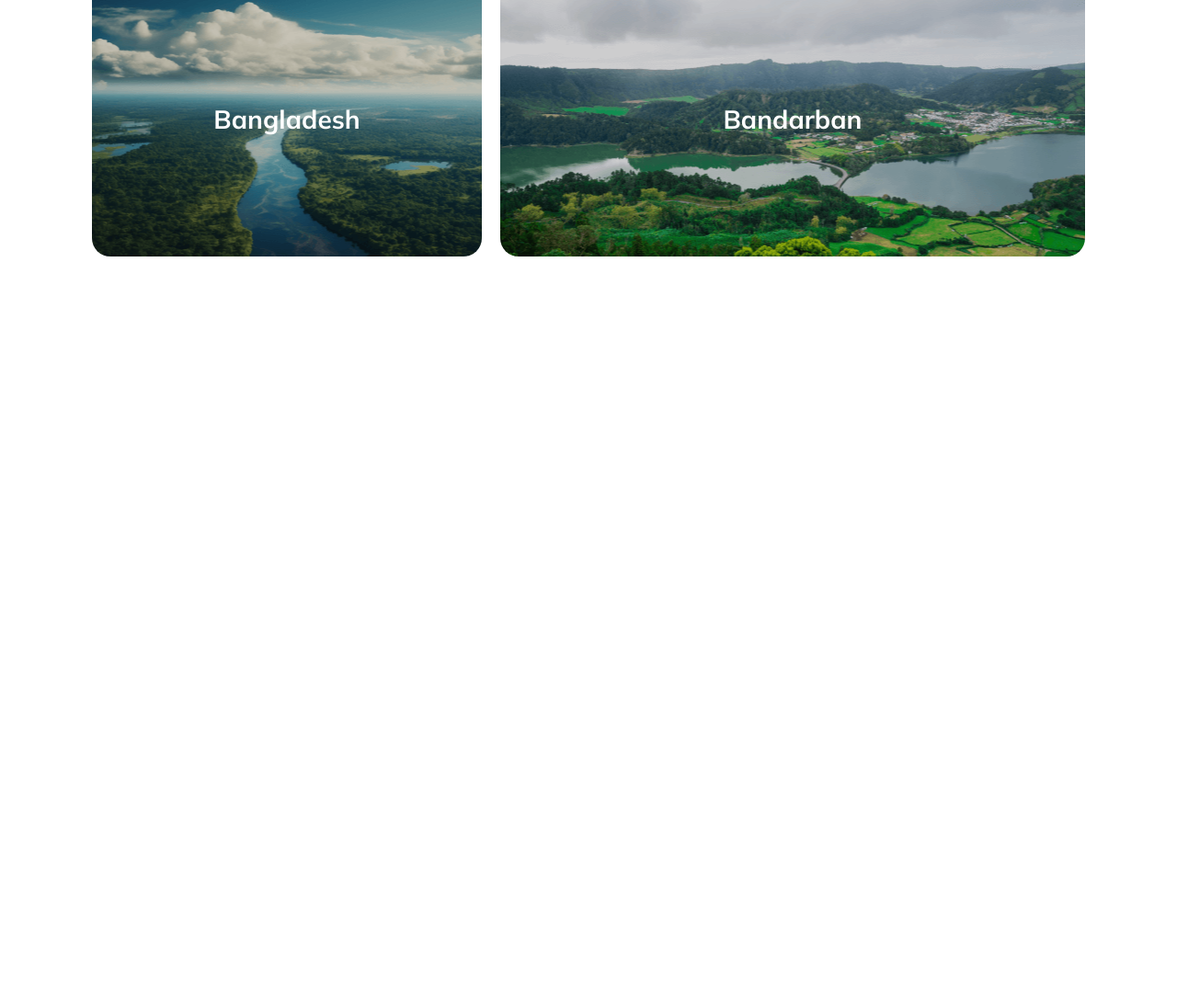
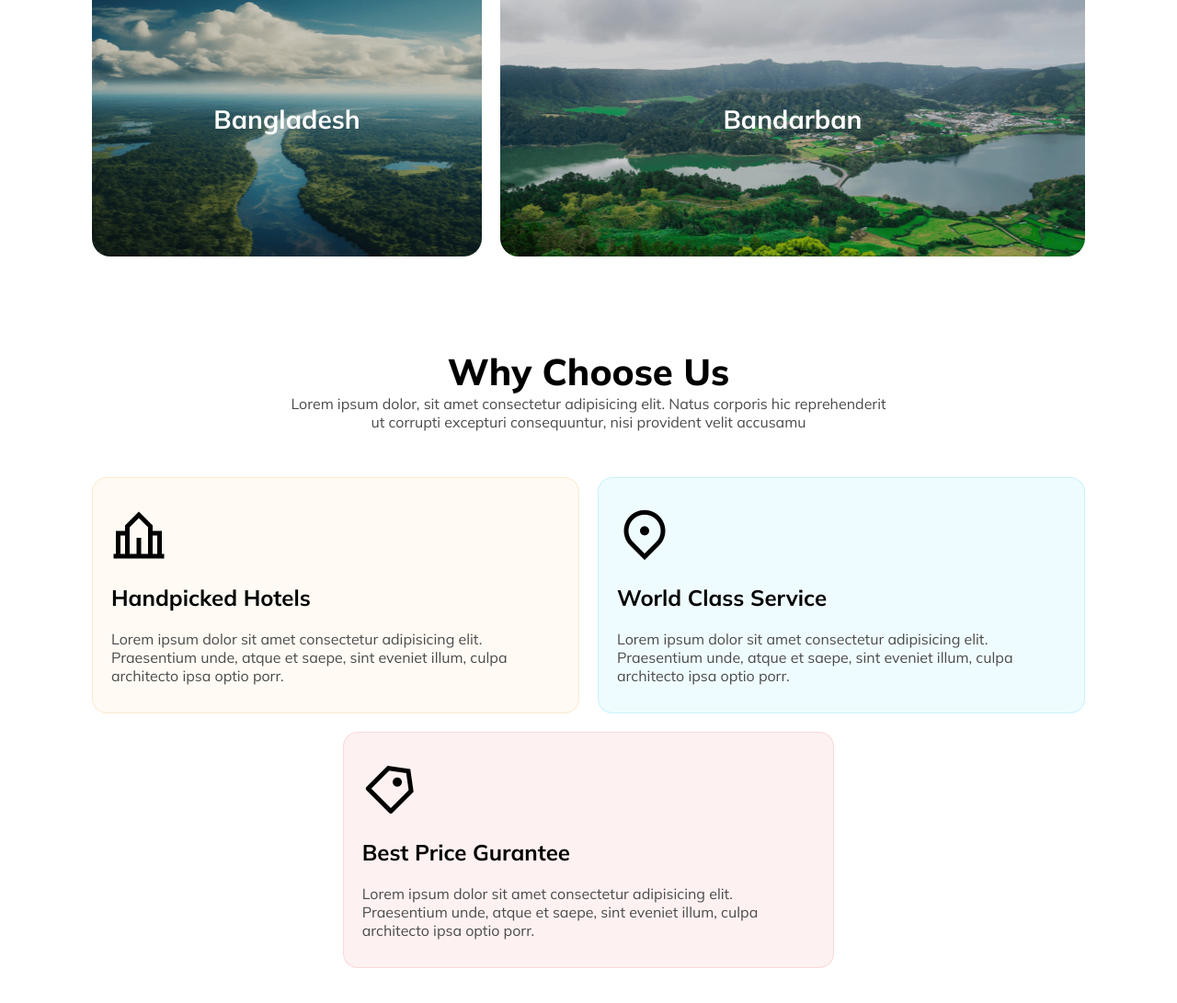
Before and after one commit to red-one12/travel-website-1, a plain HTML site: page index.html in a window 1280 px wide. Shown: the part 2153-3244 px from the top of the page at 92% size. Before the commit the page ends 2512 px from the top, so only its background shows below. Drawn offline with nearby package versions, Linux system fonts and the light colour scheme.

Commit message:
why choose section done

```diff
--- a/index.html
+++ b/index.html
@@ -98,6 +98,31 @@
                 </div>
             </div>
         </section>
+        <section class="why-choose">
+            <div class="text">
+                <h1>Why Choose Us</h1>
+                <p class="p-color">Lorem ipsum dolor, sit amet consectetur adipisicing elit. Natus corporis hic reprehenderit ut corrupti excepturi consequuntur, nisi provident velit accusamu</p>
+            </div>
+            <div class="row-1 display-flex">
+                <div class="card" style="background-color: rgba(251, 180, 99, 0.075); border: 1px solid #fbb4633a;">
+                    <i class="ri-school-line"></i>
+                    <h2>Handpicked Hotels</h2>
+                    <p class="p-color">Lorem ipsum dolor sit amet consectetur adipisicing elit. Praesentium unde, atque et saepe, sint eveniet illum, culpa architecto ipsa optio porr.</p>
+                </div>
+                <div class="card" style="background-color: rgba(41, 205, 246, 0.075); border: 1px solid #29cdf633;">
+                    <i class="ri-map-pin-2-line"></i>
+                    <h2>World Class Service</h2>
+                    <p class="p-color">Lorem ipsum dolor sit amet consectetur adipisicing elit. Praesentium unde, atque et saepe, sint eveniet illum, culpa architecto ipsa optio porr.</p>
+                </div>
+            </div>
+            <div class="row-2">
+                <div class="card" style="background-color: rgba(233, 68, 68, 0.075); border: 1px solid #e9444424;">
+                    <i class="ri-price-tag-3-line"></i>
+                    <h2>Best Price Gurantee</h2>
+                    <p class="p-color">Lorem ipsum dolor sit amet consectetur adipisicing elit. Praesentium unde, atque et saepe, sint eveniet illum, culpa architecto ipsa optio porr.</p>
+                </div>
+            </div>
+        </section>
     </main>
     <footer>
 
--- a/styles/style.css
+++ b/styles/style.css
@@ -29,7 +29,9 @@ body {
     border-radius: 8px;
     text-decoration: none;
 }
-
+.p-color{
+    color: rgb(75, 75, 75);
+}
 
 
 
@@ -236,7 +238,7 @@ main {
 .destination .row-1 .left{
     /* background-color: rebeccapurple; */
     width: 50%;
-    background-image: url(/Images/Rectangle\ 5.png);
+    background-image: url(../Images/Rectangle\ 5.png);
     background-repeat: no-repeat;
     background-position: center;
     background-size: cover;
@@ -254,7 +256,7 @@ main {
 .destination .row-1 .right{
     /* background-color: rebeccapurple; */
     width: 50%;
-    background-image: url(/Images/Rectangle\ 8.png);
+    background-image: url(../Images/Rectangle\ 8.png);
     background-repeat: no-repeat;
     background-position: center;
     background-size: cover;
@@ -285,7 +287,7 @@ main {
 .destination .row-2 .left{
     /* background-color: rebeccapurple; */
     width: 35%;
-    background-image: url(/Images/Rectangle\ 6.png);
+    background-image: url(../Images/Rectangle\ 6.png);
     background-repeat: no-repeat;
     background-position: center;
     background-size: cover;
@@ -303,7 +305,7 @@ main {
 .destination .row-2 .middle{
     /* background-color: rebeccapurple; */
     width: 40%;
-    background-image: url(/Images/Rectangle\ 7.png);
+    background-image: url(../Images/Rectangle\ 7.png);
     background-repeat: no-repeat;
     background-position: center;
     background-size: cover;
@@ -321,7 +323,7 @@ main {
 .destination .row-2 .right{
     /* background-color: rebeccapurple; */
     width: 25%;
-    background-image: url(/Images/Rectangle\ 9.png);
+    background-image: url(../Images/Rectangle\ 9.png);
     background-repeat: no-repeat;
     background-position: center;
     background-size: cover;
@@ -351,7 +353,7 @@ main {
 .destination .row-3 .left{
     /* background-color: rebeccapurple; */
     width: 40%;
-    background-image: url(/Images/Rectangle\ 11.png);
+    background-image: url(../Images/Rectangle\ 11.png);
     background-repeat: no-repeat;
     background-position: center;
     background-size: cover;
@@ -369,7 +371,7 @@ main {
 .destination .row-3 .right{
     /* background-color: rebeccapurple; */
     width: 60%;
-    background-image: url(/Images/Rectangle\ 10.png);
+    background-image: url(../Images/Rectangle\ 10.png);
     background-repeat: no-repeat;
     background-position: center;
     background-size: cover;
@@ -384,3 +386,66 @@ main {
     color: white;
     font-size: 28px;
 }
+
+
+
+
+
+
+
+/* why choose section is starting...  */
+.why-choose{
+    /* background-color: gray; */
+    margin-top: 100px;
+}
+.why-choose .text{
+    text-align: center;
+    width: 60%;
+    margin: 0px auto;
+}
+.why-choose .text h1{
+    font-size: 40px;
+    font-weight: 800;
+}
+.why-choose .row-1{
+    margin-top: 50px;
+    gap: 20px;
+}
+.why-choose .row-1 .card{
+    border: 1px solid black;
+    padding: 30px 40px 30px 20px;
+    display: flex;
+    flex-direction: column;
+    gap: 20px;
+    border-radius: 16px;
+}
+.why-choose .row-1 .card i{
+    font-size: 60px;
+}
+.why-choose .row-1 .card h2{
+    font-size: 24px;
+}
+
+
+
+.why-choose .row-2{
+    margin-top: 50px;
+    gap: 20px;
+    margin: 20px auto;
+}
+.why-choose .row-2 .card{
+    border: 1px solid black;
+    padding: 30px 40px 30px 20px;
+    display: flex;
+    flex-direction: column;
+    gap: 20px;
+    border-radius: 16px;
+    width: 49.5%;
+    margin: 0px auto;
+}
+.why-choose .row-2 .card i{
+    font-size: 60px;
+}
+.why-choose .row-1 .card h2{
+    font-size: 24px;
+}
```
